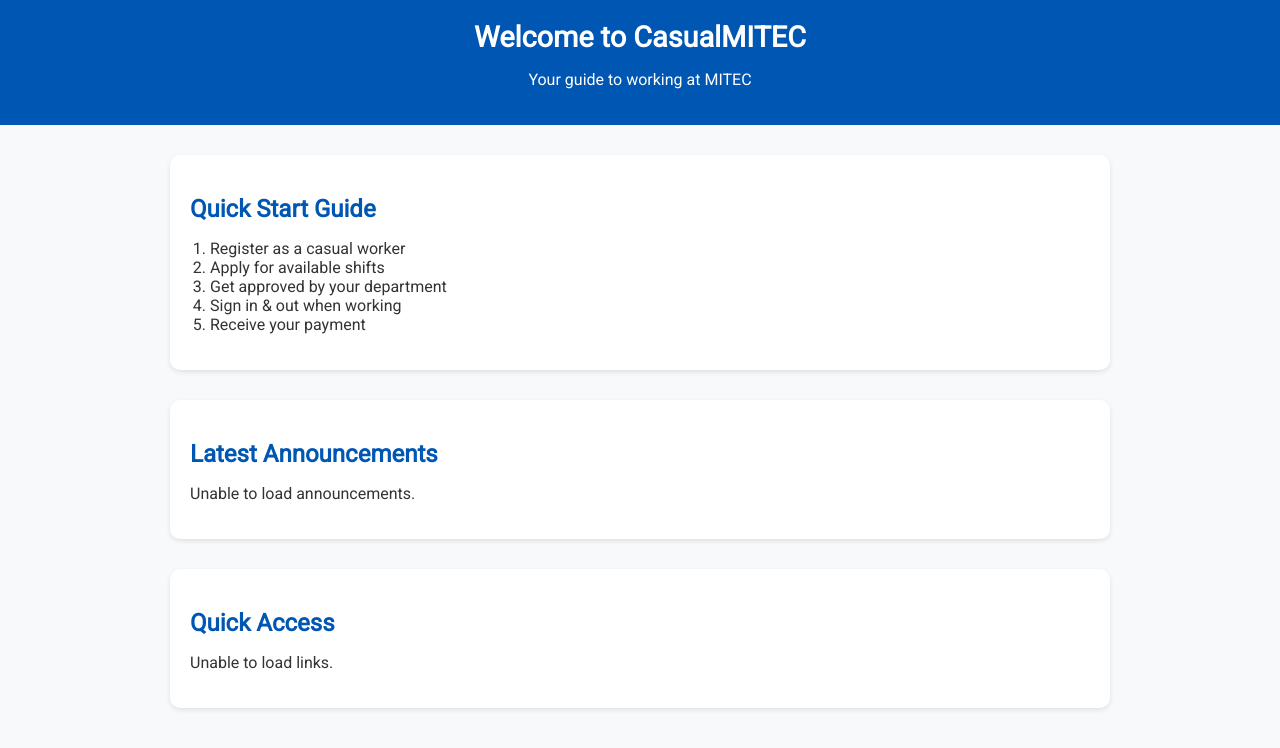
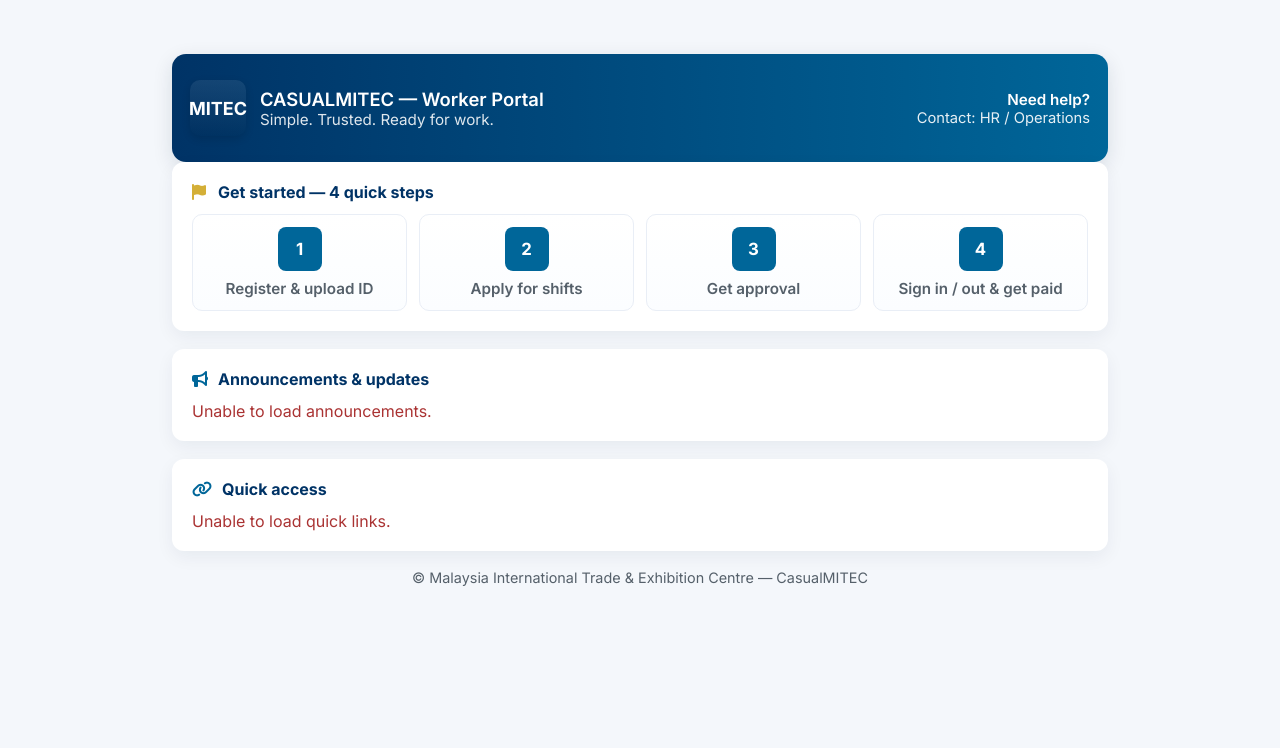
Before and after one commit to clcmitec/casualmitec-home, a plain HTML site: page home.html in a window 1280 px wide. Drawn offline with Linux system fonts and the light colour scheme; no server answers.

Commit message:
Update home.html

```diff
--- a/home.html
+++ b/home.html
@@ -1,166 +1,231 @@
 <!DOCTYPE html>
 <html lang="en">
 <head>
-  <meta charset="UTF-8">
-  <meta name="viewport" content="width=device-width, initial-scale=1.0">
-  <title>CasualMITEC Homepage</title>
-  <link href="https://fonts.googleapis.com/css2?family=Roboto&display=swap" rel="stylesheet">
+  <meta charset="utf-8" />
+  <meta name="viewport" content="width=device-width,initial-scale=1" />
+  <title>CasualMITEC | Portal</title>
+
+  <!-- Fonts & Icons -->
+  <link href="https://fonts.googleapis.com/css2?family=Inter:wght@400;600;700&display=swap" rel="stylesheet">
+  <link rel="stylesheet" href="https://cdnjs.cloudflare.com/ajax/libs/font-awesome/6.5.0/css/all.min.css">
+
   <style>
-    body {
-      font-family: 'Roboto', sans-serif;
-      margin: 0;
-      padding: 0;
-      background: #f8f9fa;
-      color: #333;
+    :root{
+      --mitec-blue:#003366;   /* primary */
+      --mitec-mid:#006699;
+      --mitec-gold:#D4AF37;   /* accent */
+      --bg:#f4f7fb;
+      --card:#ffffff;
+      --muted:#55606a;
+      --radius:12px;
+      --container:980px;
     }
-    header {
-      background: #0056b3;
-      color: white;
-      padding: 20px;
-      text-align: center;
+
+    *{box-sizing:border-box}
+    body{
+      font-family:'Inter',system-ui,Segoe UI,Roboto,"Helvetica Neue",Arial;
+      margin:0; background:var(--bg); color:#172033;
+      -webkit-font-smoothing:antialiased;
     }
-    header h1 {
-      margin: 0;
-      font-size: 1.8em;
+
+    .wrap{max-width:var(--container); margin:32px auto; padding:22px;}
+
+    header.site-header{
+      background: linear-gradient(90deg,var(--mitec-blue),var(--mitec-mid));
+      color:white; padding:26px 18px; border-radius:14px;
+      box-shadow:0 6px 20px rgba(3,30,60,0.12);
+      display:flex; gap:18px; align-items:center; justify-content:space-between;
     }
-    section {
-      max-width: 900px;
-      margin: 30px auto;
-      padding: 0 20px;
+    .brand {display:flex; gap:14px; align-items:center;}
+    .brand .logo{
+      width:56px; height:56px; border-radius:10px;
+      display:flex; align-items:center; justify-content:center;
+      background:linear-gradient(180deg, rgba(255,255,255,0.08), rgba(0,0,0,0.06));
+      font-weight:700; color:white; font-size:18px;
+      box-shadow: 0 3px 8px rgba(0,0,0,0.12);
     }
-    h2 {
-      color: #0056b3;
-      margin-bottom: 15px;
+    header h1{margin:0; font-size:1.15rem; font-weight:600;}
+    header p{margin:0; color:rgba(255,255,255,0.92); opacity:0.95; font-size:0.95rem}
+
+    /* main card */
+    .card{background:var(--card); border-radius:var(--radius); padding:20px; box-shadow:0 6px 18px rgba(15,35,60,0.06); margin-bottom:18px;}
+
+    /* Quick Start */
+    .quick-start .title { display:flex; align-items:center; gap:12px; color:var(--mitec-blue); font-weight:700; margin-bottom:12px; }
+    .steps{display:grid; grid-template-columns:repeat(4,1fr); gap:12px;}
+    .step{
+      background:linear-gradient(180deg,#ffffff,#fbfdff);
+      border-radius:10px; padding:12px 12px; text-align:center; border:1px solid #e9eef6;
     }
-    .quick-start, .quick-links, .announcements {
-      background: #fff;
-      border-radius: 10px;
-      box-shadow: 0 2px 5px rgba(0,0,0,0.1);
-      padding: 20px;
-      margin-bottom: 25px;
+    .num {
+      width:44px; height:44px; line-height:44px; border-radius:8px; margin:0 auto 8px;
+      background:var(--mitec-mid); color:white; font-weight:700;
+      font-size:1.05rem;
     }
-    .quick-start ol {
-      padding-left: 20px;
+    .step p{margin:0; font-weight:600; color:var(--muted); font-size:0.95rem}
+
+    /* Announcements */
+    .ann-title { display:flex; align-items:center; gap:10px; color:var(--mitec-blue); font-weight:700; margin-bottom:12px; }
+    .ann-list{ display:flex; flex-direction:column; gap:10px; }
+    .ann-item{
+      display:flex; gap:12px; align-items:flex-start;
+      border-left:4px solid var(--mitec-gold); background:#fffdf6; padding:12px 14px; border-radius:8px;
+      box-shadow:0 2px 8px rgba(10,20,30,0.03);
     }
-    .quick-links a {
-      display: inline-block;
-      margin: 10px 15px 10px 0;
-      padding: 10px 20px;
-      background: #0056b3;
-      color: #fff;
-      text-decoration: none;
-      border-radius: 5px;
-      transition: background 0.3s;
+    .ann-item h4{margin:0; font-size:0.98rem; color:var(--mitec-blue); font-weight:700}
+    .ann-item p{margin:6px 0 0; color:var(--muted); font-size:0.95rem}
+
+    /* Quick Links */
+    .links-grid{ display:flex; flex-wrap:wrap; gap:12px; }
+    .link-btn{
+      display:inline-flex; align-items:center; gap:10px;
+      background:linear-gradient(180deg,var(--mitec-gold), #b68f2a);
+      color: #062028; text-decoration:none; padding:12px 16px; border-radius:10px; font-weight:700;
+      box-shadow:0 6px 18px rgba(33,44,66,0.06); transition:transform .12s ease, box-shadow .12s ease;
+      min-width:160px; justify-content:center;
     }
-    .quick-links a:hover {
-      background: #003f7f;
+    .link-btn:hover{ transform:translateY(-4px); box-shadow:0 10px 28px rgba(33,44,66,0.10); }
+    .link-btn i{ color: rgba(3,18,36,0.5); font-size:0.95rem }
+
+    footer{ text-align:center; color:var(--muted); margin:18px 0 60px; font-size:0.9rem; }
+
+    @media (max-width:960px){
+      .steps{ grid-template-columns:repeat(2,1fr); }
     }
-    .announcement-item {
-      padding: 10px 0;
-      border-bottom: 1px solid #ddd;
-    }
-    @media (max-width: 600px) {
-      .quick-links a {
-        margin: 5px 0;
-        display: block;
-      }
+    @media (max-width:560px){
+      header.site-header{flex-direction:column; align-items:flex-start}
+      .steps{ grid-template-columns:1fr; }
+      .link-btn{ width:100%; min-width:0; justify-content:flex-start; padding-left:18px; }
     }
   </style>
 </head>
 <body>
 
-<header>
-  <h1>Welcome to CasualMITEC</h1>
-  <p>Your guide to working at MITEC</p>
-</header>
+  <div class="wrap">
+    <header class="site-header">
+      <div class="brand">
+        <div class="logo">MITEC</div>
+        <div>
+          <h1>CASUALMITEC — Worker Portal</h1>
+          <p>Simple. Trusted. Ready for work.</p>
+        </div>
+      </div>
+      <div style="text-align:right;">
+        <div style="font-weight:600; color:#fff; font-size:0.95rem">Need help?</div>
+        <div style="color:rgba(255,255,255,0.9); font-size:0.92rem">Contact: HR / Operations</div>
+      </div>
+    </header>
 
-<section class="quick-start">
-  <h2>Quick Start Guide</h2>
-  <ol>
-    <li>Register as a casual worker</li>
-    <li>Apply for available shifts</li>
-    <li>Get approved by your department</li>
-    <li>Sign in & out when working</li>
-    <li>Receive your payment</li>
-  </ol>
-</section>
+    <!-- Quick Start -->
+    <div class="card quick-start" aria-labelledby="qs">
+      <div class="title"><i class="fa-solid fa-flag" style="color:var(--mitec-gold)"></i> Get started — 4 quick steps</div>
+      <div class="steps" role="list">
+        <div class="step" role="listitem">
+          <div class="num">1</div>
+          <p>Register & upload ID</p>
+        </div>
+        <div class="step" role="listitem">
+          <div class="num">2</div>
+          <p>Apply for shifts</p>
+        </div>
+        <div class="step" role="listitem">
+          <div class="num">3</div>
+          <p>Get approval</p>
+        </div>
+        <div class="step" role="listitem">
+          <div class="num">4</div>
+          <p>Sign in / out & get paid</p>
+        </div>
+      </div>
+    </div>
 
-<section class="announcements">
-  <h2>Latest Announcements</h2>
-  <div id="announcements">
-    <p>Loading announcements...</p>
+    <!-- Announcements (dynamic) -->
+    <div class="card announcements" aria-labelledby="ann">
+      <div class="ann-title"><i class="fa-solid fa-bullhorn" style="color:var(--mitec-mid)"></i>Announcements & updates</div>
+      <div class="ann-list" id="ann-list">
+        <div style="color:var(--muted)">Loading announcements…</div>
+      </div>
+    </div>
+
+    <!-- Quick Links (dynamic) -->
+    <div class="card quick-links" aria-labelledby="ql">
+      <div class="ann-title"><i class="fa-solid fa-link" style="color:var(--mitec-mid)"></i>Quick access</div>
+      <div class="links-grid" id="links-grid">
+        <div style="color:var(--muted)">Loading quick links…</div>
+      </div>
+    </div>
+
+    <footer>© Malaysia International Trade & Exhibition Centre — CasualMITEC</footer>
   </div>
-</section>
-
-<section class="quick-links">
-  <h2>Quick Access</h2>
-  <div id="links">
-    <p>Loading links...</p>
-  </div>
-</section>
 
 <script>
-  // --- REPLACE THESE WITH YOUR ACTUAL SHEET IDS ---
+  // >>> Paste your real Sheet IDs here (these are from you)
   const announcementsSheetID = "1Gks45PK53pcPJXePjYlRLpAhAmGPMPB3X0ec5XaLgRI";
-  const linksSheetID = "1HG6XoahHcLPkwsSH5MwY3I7f-iBX6OXtZX5F1-dyYkg";
+  const linksSheetID         = "1HG6XoahHcLPkwsSH5MwY3I7f-iBX6OXtZX5F1-dyYkg";
 
-  // --- FUNCTION TO FETCH GOOGLE SHEET AS JSON ---
-  async function fetchSheetJSON(sheetId, sheetName="Sheet1") {
-    const url = `https://docs.google.com/spreadsheets/d/${sheetId}/gviz/tq?tqx=out:json&sheet=${sheetName}`;
-    const res = await fetch(url);
-    const text = await res.text();
+  // Helper: fetch published google sheet JSON
+  async function fetchSheetRows(sheetId, sheetName = 'Sheet1') {
+    const url = `https://docs.google.com/spreadsheets/d/${sheetId}/gviz/tq?tqx=out:json&sheet=${encodeURIComponent(sheetName)}`;
+    const r = await fetch(url);
+    const text = await r.text();
+    // strip google's padding and parse
     const json = JSON.parse(text.substr(47).slice(0, -2));
-    return json.table.rows;
+    return json.table.rows || [];
   }
 
-  // --- Load Announcements ---
+  // Render announcements
   async function loadAnnouncements() {
-    const container = document.getElementById("announcements");
+    const box = document.getElementById('ann-list');
     try {
-      const rows = await fetchSheetJSON(announcementsSheetID);
-      container.innerHTML = "";
-      if (rows.length === 0) {
-        container.innerHTML = "<p>No announcements at the moment.</p>";
-        return;
-      }
-      rows.forEach(row => {
-        const item = document.createElement("div");
-        item.className = "announcement-item";
-        item.textContent = row.c[0] ? row.c[0].v : "";
-        container.appendChild(item);
+      const rows = await fetchSheetRows(announcementsSheetID);
+      box.innerHTML = '';
+      if(!rows.length){ box.innerHTML = '<div style="color:var(--muted)">No announcements at the moment.</div>'; return; }
+      rows.forEach((r) => {
+        const text = r.c && r.c[0] ? r.c[0].v : '';
+        const item = document.createElement('div');
+        item.className = 'ann-item';
+        item.innerHTML = `<div class="ann-item"><h4>${escapeHtml(text)}</h4></div>`;
+        box.appendChild(item);
       });
-    } catch (err) {
-      container.innerHTML = "<p>Unable to load announcements.</p>";
-      console.error(err);
+    } catch(e) {
+      console.error('Ann load err', e);
+      box.innerHTML = '<div style="color:#a33">Unable to load announcements.</div>';
     }
   }
 
-  // --- Load Quick Links ---
-  async function loadQuickLinks() {
-    const container = document.getElementById("links");
+  // Render quick links
+  async function loadLinks() {
+    const box = document.getElementById('links-grid');
     try {
-      const rows = await fetchSheetJSON(linksSheetID);
-      container.innerHTML = "";
-      if (rows.length === 0) {
-        container.innerHTML = "<p>No links available.</p>";
-        return;
-      }
-      rows.forEach(row => {
-        const a = document.createElement("a");
-        a.href = row.c[1] ? row.c[1].v : "#";
-        a.textContent = row.c[0] ? row.c[0].v : "Link";
-        a.target = "_blank";
-        container.appendChild(a);
+      const rows = await fetchSheetRows(linksSheetID);
+      box.innerHTML = '';
+      if(!rows.length){ box.innerHTML = '<div style="color:var(--muted)">No quick links available.</div>'; return; }
+      rows.forEach((r) => {
+        const label = r.c && r.c[0] ? r.c[0].v : 'Link';
+        const href  = r.c && r.c[1] ? r.c[1].v : '#';
+        const a = document.createElement('a');
+        a.className = 'link-btn';
+        a.href = href;
+        a.rel = 'noopener noreferrer';
+        a.innerHTML = `<i class="fa-solid fa-arrow-right"></i><span>${escapeHtml(label)}</span>`;
+        // for internal relative links, open same tab; for external, open new tab
+        if (/^https?:\/\//i.test(href)) a.target = '_blank';
+        box.appendChild(a);
       });
-    } catch (err) {
-      container.innerHTML = "<p>Unable to load links.</p>";
-      console.error(err);
+    } catch(e) {
+      console.error('Links load err', e);
+      box.innerHTML = '<div style="color:#a33">Unable to load quick links.</div>';
     }
   }
 
-  // --- Initialize ---
+  // small helper to escape simple HTML injection from sheet cells
+  function escapeHtml(str=''){
+    return String(str).replace(/[&<>"']/g, function(m){ return {'&':'&amp;','<':'&lt;','>':'&gt;','"':'&quot;',"'":'&#39;'}[m]; });
+  }
+
+  // init
   loadAnnouncements();
-  loadQuickLinks();
+  loadLinks();
 </script>
 
 </body>
```
